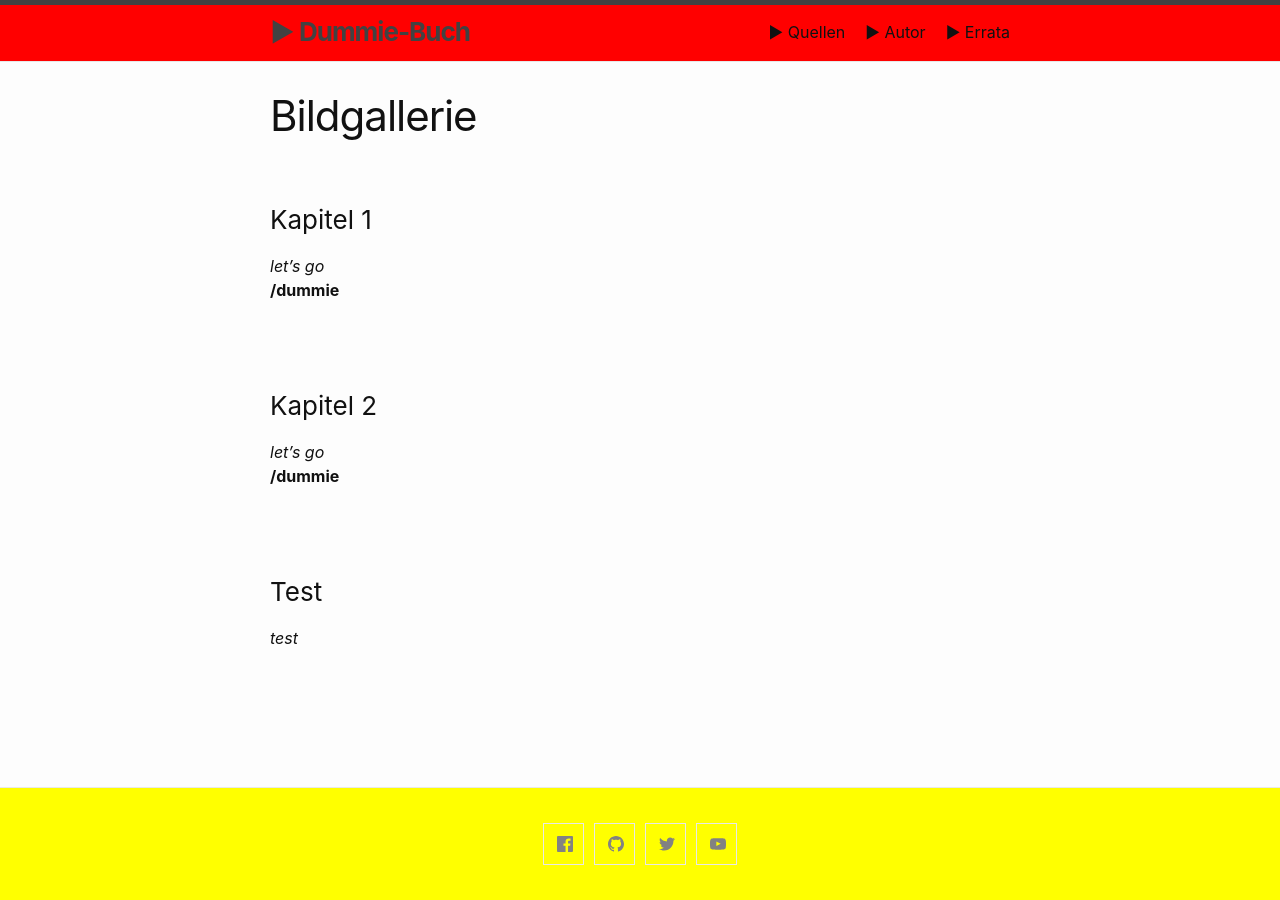
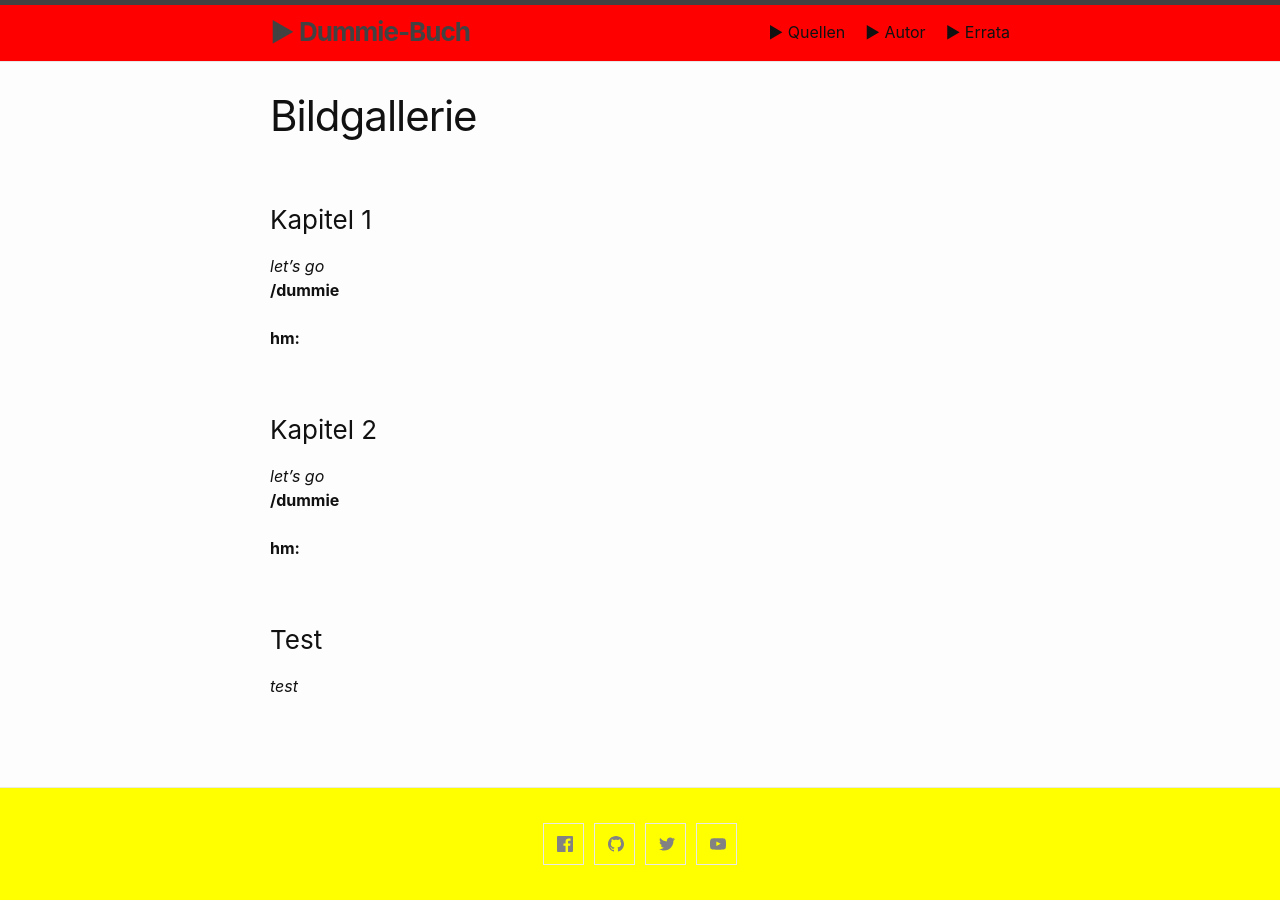
Before and after one commit to awkologist/dummie, a Jekyll site: the page built from weiteres.md, in a window 1280 px wide. Built offline with Jekyll 4.4.1, drawn with Linux system fonts in a browser that asks for light colours; Markdown is read by kramdown in place of the engine named in the settings.

Commit message:
Update gallery.html

```diff
--- a/_includes/gallery.html
+++ b/_includes/gallery.html
@@ -2,9 +2,9 @@
 <br>
 <b>{{ site.baseurl }}</b>
 <br>
-<b>{{ page.galleries[include.gallery] }}</b>
+<b>{{ page.weiteres[include.gallery] }}</b>
 <br>
-<b>{{ page.galleries }}</b>
+<b>hm: {{ page.weiteres }}</b>
 
 
 {% assign rows = page.galleries[include.gallery] %}
```
